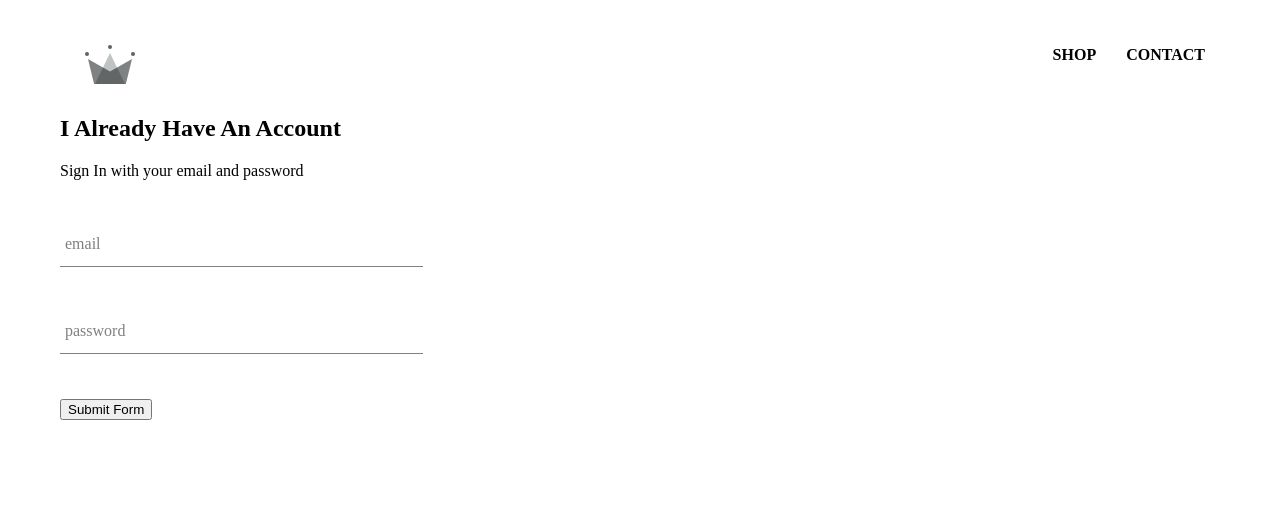
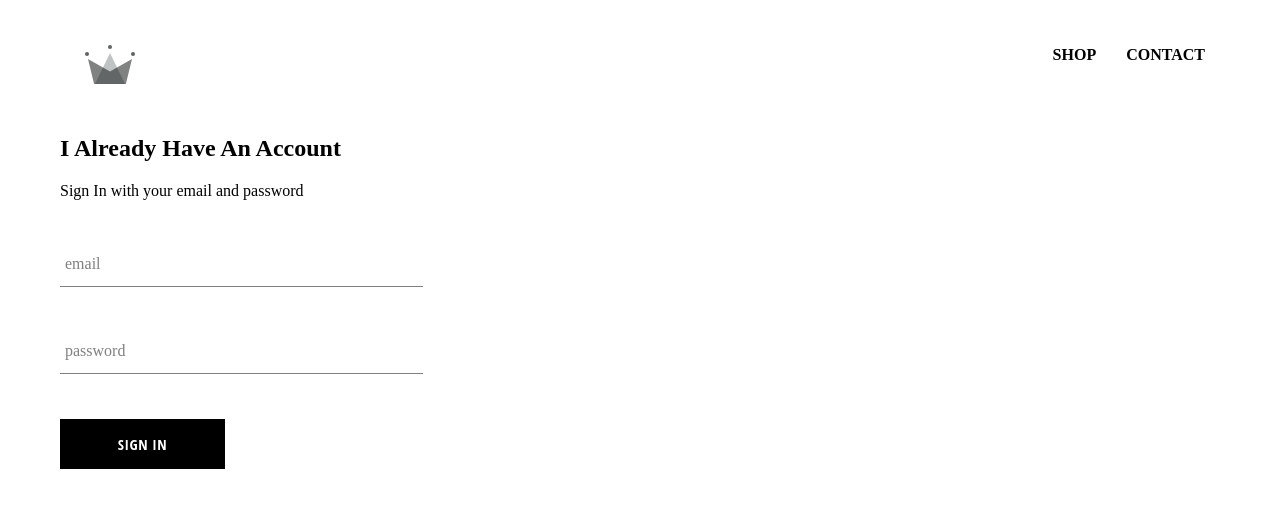
Before and after one commit to karthik-balasubramanyam15/Clothing-Store, a React (Create React App) app in the folder bk-clothing/: page /signin in a window 1280 px wide. Shown: the top 508 px of the page. Built offline with nearby package versions, Linux system fonts and the light colour scheme; a web font is replaced by a local one.

Commit message:
Built Custom Button Component

```diff
--- /dev/null
+++ b/bk-clothing/src/components/custom-button/custom-button.compoment.jsx
@@ -0,0 +1,11 @@
+import React from 'react';
+
+import './custom-button.styles.scss';
+
+const CustomButton = ({ children, ...otherProps }) => (
+    <button className='custom-button' {...otherProps}>
+        {children}
+    </button>
+);
+
+export default CustomButton;
--- /dev/null
+++ b/bk-clothing/src/components/custom-button/custom-button.styles.scss
@@ -0,0 +1,22 @@
+.custom-button {
+    min-width: 165px;
+    width: auto;
+    height: 50px;
+    letter-spacing: 0.5px;
+    line-height: 50px;
+    padding: 0 35px 0 35px;
+    font-size: 15px;
+    background-color: black;
+    color: white;
+    text-transform: uppercase;
+    font-family: 'Open Sans Condensed';
+    font-weight: bolder;
+    border: none;
+    cursor: pointer;
+
+    &:hover {
+      background-color: white;
+      color: black;
+      border: 1px solid black;
+    }
+  }
--- a/bk-clothing/src/components/sign-in/sign-in.component.jsx
+++ b/bk-clothing/src/components/sign-in/sign-in.component.jsx
@@ -3,6 +3,7 @@
 import './sign-in.styles.scss';
 
 import FormInput from '../form-input/form-input.component';
+import CustomButton from '../custom-button/custom-button.compoment';
 
 export default class SignIn extends Component {
     constructor(props) {
@@ -53,7 +54,7 @@
                         label='password'
                         handleChange={this._handleChange} />
 
-                    <input type="submit" value="Submit Form" />
+                    <CustomButton type="submit">Sign In </CustomButton>
                 </form>
             </div>
         )
--- a/bk-clothing/src/components/sign-in/sign-in.styles.scss
+++ b/bk-clothing/src/components/sign-in/sign-in.styles.scss
@@ -1,3 +1,10 @@
 .sign-in {
-    width: 30%
+    width: 30%;
+    display: flex;
+    flex-direction: column;
+
+    .title {
+        margin: 10;
+    }
+
 }
```
